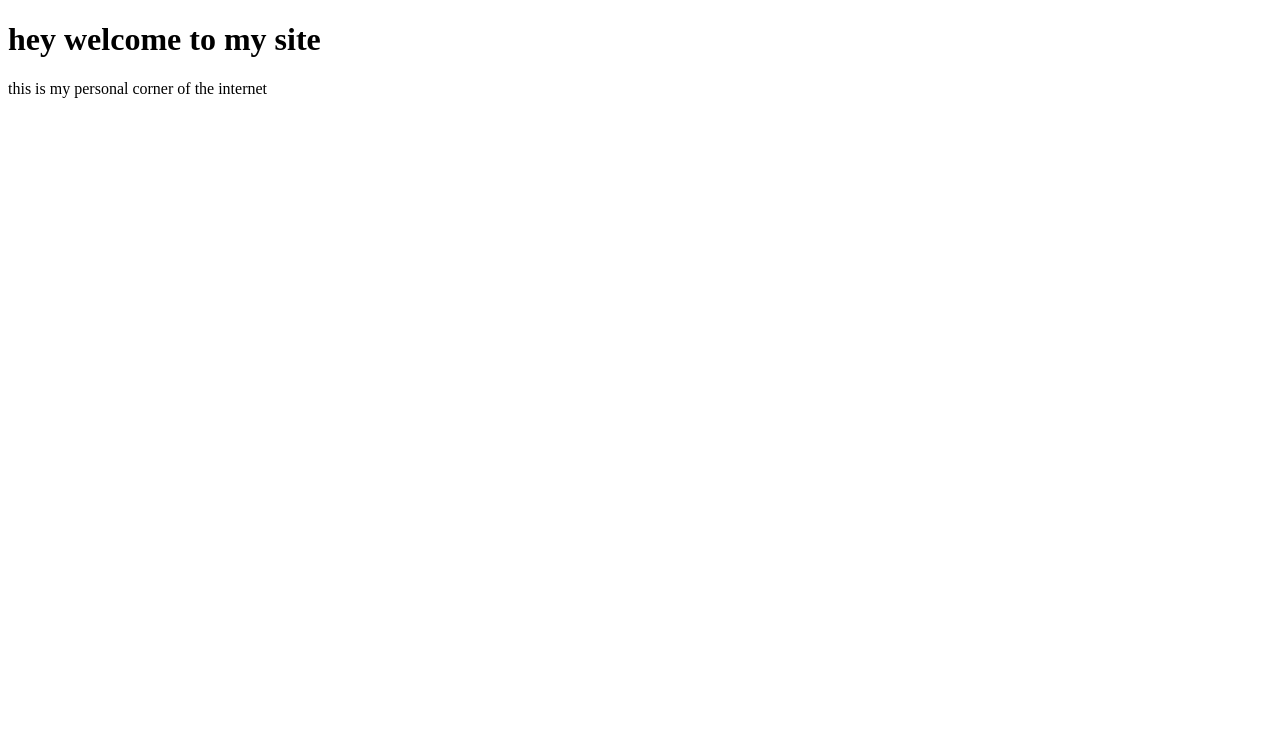
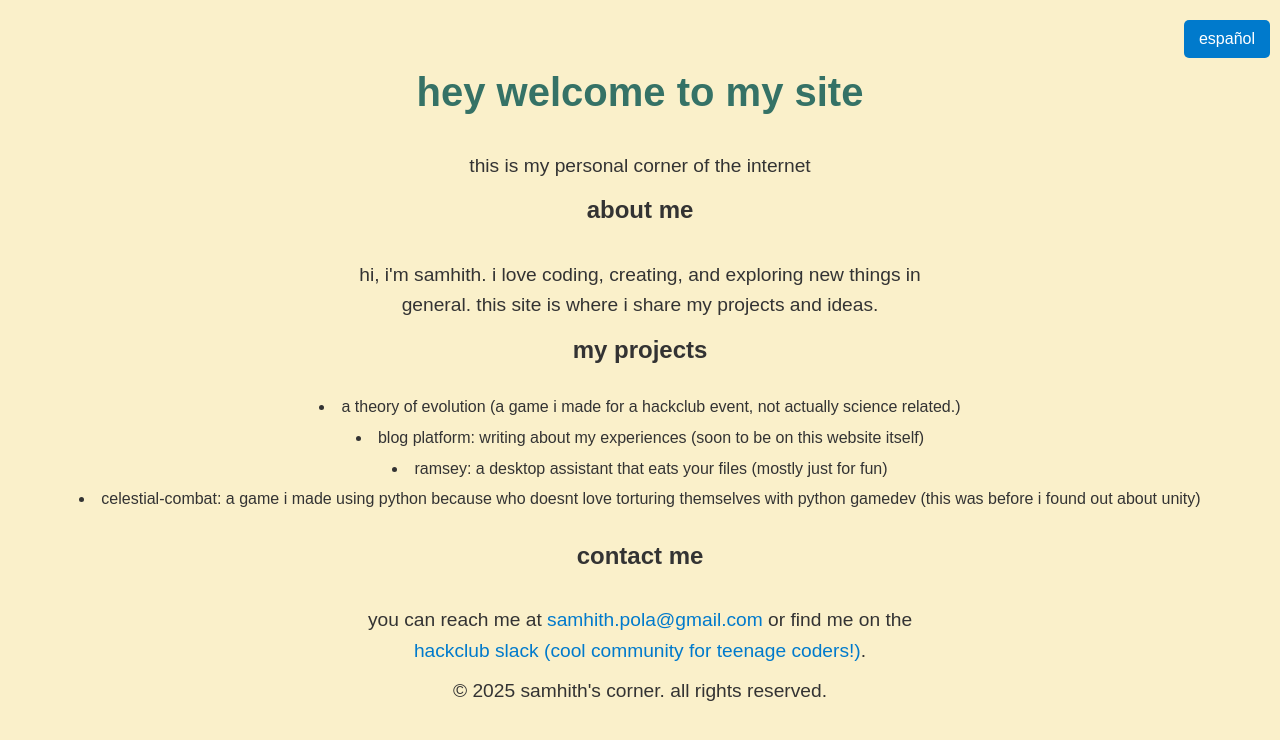
Before and after one commit to SamhithPola2025/Personalwebsite, a plain HTML site: page index.html in a window 1280 px wide. Drawn offline with Linux system fonts and the light colour scheme.

Commit message:
added some base features

```diff
--- a/index.html
+++ b/index.html
@@ -1,12 +1,42 @@
 <!DOCTYPE html>
 <html lang="en">
 <head>
-    <meta charset="UTF-8">
+    <meta charset="utf-8">
     <meta name="viewport" content="width=device-width, initial-scale=1.0">
-    <title>Samhith's Corner</title>
+    <title>samhith's corner</title>
+    <link rel="stylesheet" href="styles.css">
 </head>
 <body>
-    <h1>hey welcome to my site</h1>
-    <p>this is my personal corner of the internet</p>
+    <!-- Spanish Language Toggle Button -->
+    <button id="language-toggle" class="top-right">español</button>
+
+    <h1 id="welcome-text">hey welcome to my site</h1>
+    <p id="intro-text">this is my personal corner of the internet</p>
+
+    <section>
+        <h2 id="about-title">about me</h2>
+        <p id="about-text">hi, i'm samhith. i love coding, creating, and exploring new things in general. this site is where i share my projects and ideas.</p>
+    </section>
+
+    <section>
+        <h2 id="projects-title">my projects</h2>
+        <ul id="projects-list">
+            <li>a theory of evolution (a game i made for a hackclub event, not actually science related.)</li>
+            <li>blog platform: writing about my experiences (soon to be on this website itself)</li>
+            <li>ramsey: a desktop assistant that eats your files (mostly just for fun)</li>
+            <li>celestial-combat: a game i made using python because who doesnt love torturing themselves with python gamedev (this was before i found out about unity)</li>
+        </ul>
+    </section>
+
+    <section>
+        <h2 id="contact-title">contact me</h2>
+        <p id="contact-text">you can reach me at <a href="mailto:samhith.pola@gmail.com">samhith.pola@gmail.com</a> or find me on the <a href="https://hackclub.com">hackclub slack (cool community for teenage coders!)</a>.</p>
+    </section>
+
+    <footer>
+        <p>&copy; 2025 samhith's corner. all rights reserved.</p>
+    </footer>
+
+    <script src="script.js"></script>
 </body>
 </html>
--- /dev/null
+++ b/script.js
@@ -0,0 +1,37 @@
+document.getElementById('language-toggle').addEventListener('click', () => {
+    const isEnglish = document.getElementById('language-toggle').innerText === 'español';
+
+    if (isEnglish) {
+        // Switch to Spanish
+        document.getElementById('language-toggle').innerText = 'english';
+        document.getElementById('welcome-text').innerText = 'hola, bienvenido a mi sitio';
+        document.getElementById('intro-text').innerText = 'este es mi rincón personal de internet';
+        document.getElementById('about-title').innerText = 'sobre mí';
+        document.getElementById('about-text').innerText = 'hola, mé llamo samhith. me encanta programar, crear y explorar cosas nuevas en general. este sitio es donde comparto mis proyectos e ideas.';
+        document.getElementById('projects-title').innerText = 'mis proyectos';
+        document.getElementById('projects-list').innerHTML = `
+            <li>una teoría de la evolución (un juego que hice para un evento de hackclub, no relacionado con la ciencia).</li>
+            <li>plataforma de blogs: escribiendo sobre mis experiencias (próximamente en este sitio web).</li>
+            <li>ramsey: un asistente de escritorio que se come tus archivos (solo por diversión).</li>
+            <li>combate celestial: un juego que hice usando python porque a quién no le gusta torturarse con python gamedev (esto fue antes de descubrir unity).</li>
+        `;
+        document.getElementById('contact-title').innerText = 'contáctame';
+        document.getElementById('contact-text').innerHTML = `puedes contactarme en <a href="mailto:samhith.pola@gmail.com">samhith.pola@gmail.com</a> o encontrarme en el <a href="https://hackclub.com">slack de hackclub (una comunidad genial para programadores adolescentes!)</a>.`;
+    } else {
+        // Switch back to English
+        document.getElementById('language-toggle').innerText = 'español';
+        document.getElementById('welcome-text').innerText = 'hey welcome to my site';
+        document.getElementById('intro-text').innerText = 'this is my personal corner of the internet';
+        document.getElementById('about-title').innerText = 'about me';
+        document.getElementById('about-text').innerText = "hi, i'm samhith. i love coding, creating, and exploring new things in general. this site is where i share my projects and ideas.";
+        document.getElementById('projects-title').innerText = 'my projects';
+        document.getElementById('projects-list').innerHTML = `
+            <li>a theory of evolution (a game i made for a hackclub event, not actually science related.)</li>
+            <li>blog platform: writing about my experiences (soon to be on this website itself)</li>
+            <li>ramsey: a desktop assistant that eats your files (mostly just for fun)</li>
+            <li>celestial-combat: a game i made using python because who doesnt love torturing themselves with python gamedev (this was before i found out about unity)</li>
+        `;
+        document.getElementById('contact-title').innerText = 'contact me';
+        document.getElementById('contact-text').innerHTML = `you can reach me at <a href="mailto:samhith.pola@gmail.com">samhith.pola@gmail.com</a> or find me on the <a href="https://hackclub.com">hackclub slack (cool community for teenage coders!)</a>.`;
+    }
+});
--- /dev/null
+++ b/styles.css
@@ -0,0 +1,97 @@
+/* General Styles */
+body {
+    font-family: 'Arial', sans-serif;
+    background-color: #FAF0CA;
+    color: #333;
+    text-align: center;
+    margin: 0;
+    padding: 0;
+    line-height: 1.6;
+    animation: crash 1s ease-out forwards;
+}
+
+/* Header Styles */
+h1 {
+    color: #357266;
+    text-align: center;
+    margin-top: 20px;
+    font-size: 2.5rem;
+    animation: crash 1s ease-out forwards;
+}
+
+
+/* Center the unordered list */
+ul {
+    list-style-position: inside; /* Ensures bullets stay inside the container */
+    padding: 0; /* Remove default padding */
+    margin: 0 auto; /* Center the list horizontally */
+    display: inline-block; /* Make the list behave like an inline element */
+    text-align: left; /* Align text within the list items */
+}
+
+/* Style the list items */
+li {
+    text-align: center; /* Center the text inside each list item */
+    margin: 5px 0; /* Add some spacing between items */
+}
+
+/* Paragraph Styles */
+p {
+    text-align: center;
+    font-size: 1.2rem;
+    margin: 10px auto;
+    max-width: 600px;
+    animation: crash 1s ease-out forwards;
+}
+
+/* Link Styles */
+a {
+    color: #007acc;
+    text-align: center;
+    text-decoration: none;
+    animation: crash 1s ease-out forwards;
+}
+
+a:hover {
+    text-align: center;
+    text-decoration: underline;
+    animation: crash 1s ease-out forwards;
+}
+
+/* Add some spacing */
+body {
+    text-align: center;
+    padding: 20px;
+    animation: crash 1s ease-out forwards;
+}
+
+@keyframes crash {
+    0% {
+        transform: translateY(-100vh); /* Start above the viewport */
+    }
+    80% {
+        transform: translateY(0); /* Land at the top of the page */
+    }
+    100% {
+        transform: translateY(10px); /* Slight bounce effect */
+    }
+}
+
+/* Language Toggle Button */
+.top-right {
+    position: absolute;
+    top: 10px;
+    right: 10px;
+    background-color: #007acc;
+    color: white;
+    border: none;
+    padding: 10px 15px;
+    font-size: 1rem;
+    cursor: pointer;
+    border-radius: 5px;
+    transition: background-color 0.3s ease;
+}
+
+.top-right:hover {
+    background-color: #005f99;
+}
```
